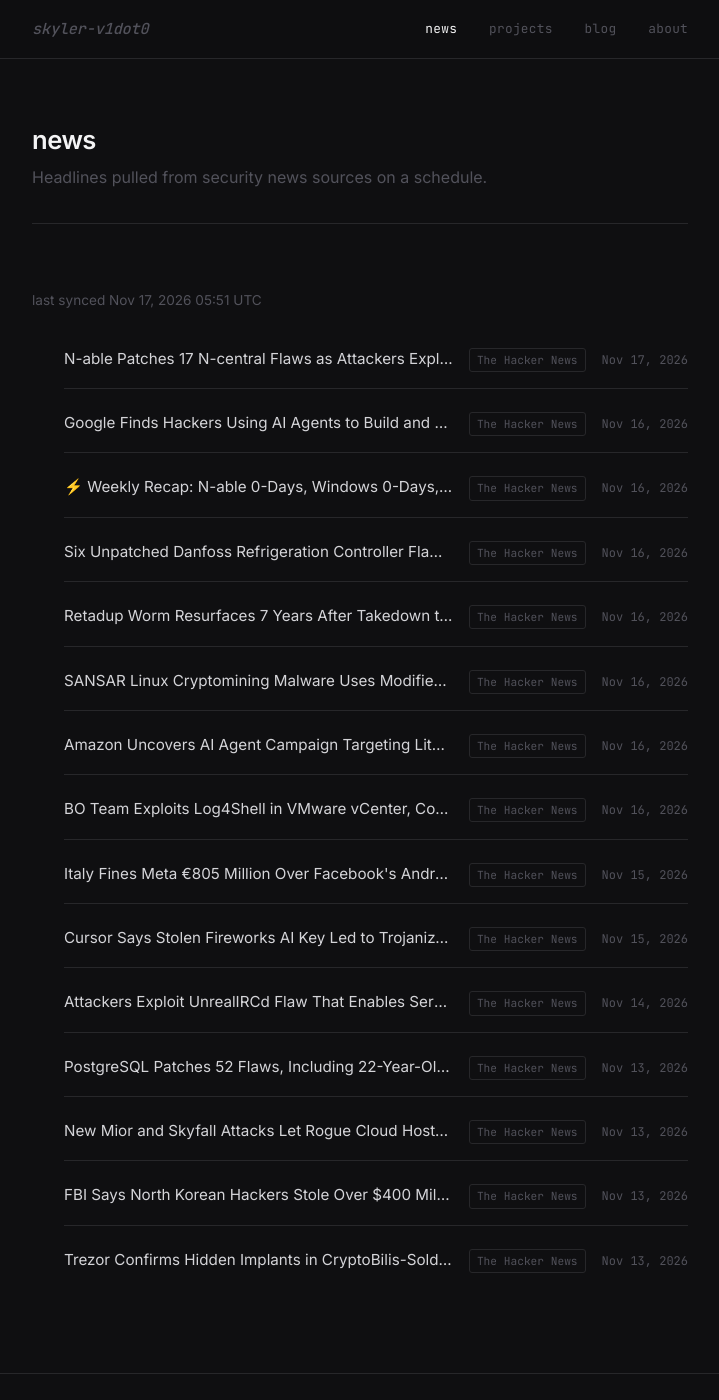
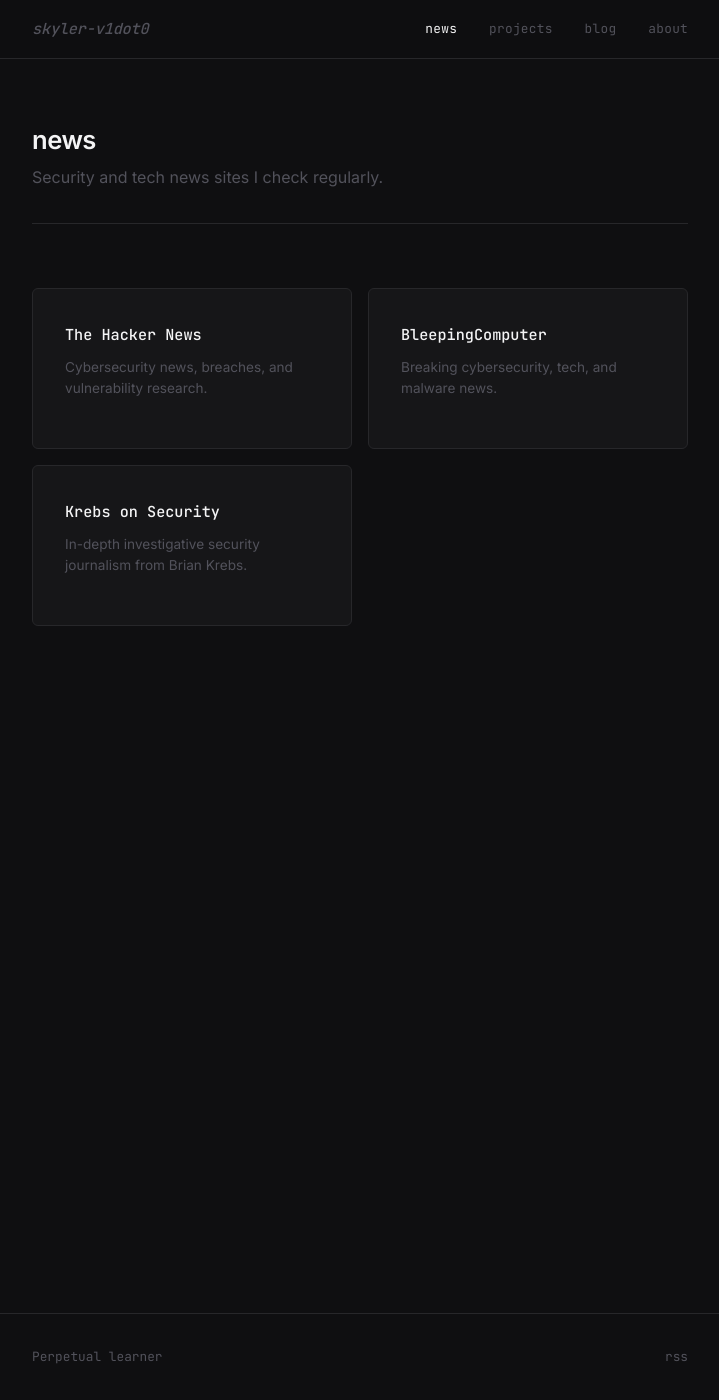
Before and after one commit to skyler-v1dot0/personal-site, a Jekyll site: the page built from news.html, in a window 1280 px wide and 1400 px high. Shown: the whole window, without its empty margins (280-999 px from the left). Built offline with Jekyll 4.4.1, drawn with Linux system fonts in a browser that asks for light colours.

Commit message:
Replace news RSS pipeline with a static list of link-out cards
- Remove the scheduled fetch pipeline (news.yml workflow,
  fetch_news.rb, news.yml/news_sources.yml data).
- Add _data/news_sites.yml (The Hacker News, BleepingComputer,
  Krebs on Security) rendered by news.html as static cards linking
  out to each site. No more scheduled commits or feed parsing.

```diff
--- a/_data/news.yml
+++ /dev/null
@@ -1,76 +0,0 @@
----
-updated_at: '2026-11-17T05:51:09Z'
-items:
-- title: N-able Patches 17 N-central Flaws as Attackers Exploit Earlier Bugs to Deploy
-    Crypto Miners
-  url: https://thehackernews.com/2026/11/n-able-patches-17-n-central-flaws-as.html
-  source: The Hacker News
-  published: '2026-11-17T05:00:34Z'
-- title: Google Finds Hackers Using AI Agents to Build and Run Exploits From Software
-    Patches
-  url: https://thehackernews.com/2026/11/google-finds-hackers-using-ai-agents-to.html
-  source: The Hacker News
-  published: '2026-11-16T14:00:00Z'
-- title: "⚡ Weekly Recap: N-able 0-Days, Windows 0-Days, Chrome 0-Days, Fridge 0-Days,
-    and More Bad Days"
-  url: https://thehackernews.com/2026/11/weekly-recap-n-able-0-days-windows-0.html
-  source: The Hacker News
-  published: '2026-11-16T13:27:20Z'
-- title: Six Unpatched Danfoss Refrigeration Controller Flaws Could Allow Remote Takeover
-    Without Login
-  url: https://thehackernews.com/2026/11/six-unpatched-danfoss-refrigeration.html
-  source: The Hacker News
-  published: '2026-11-16T12:34:21Z'
-- title: Retadup Worm Resurfaces 7 Years After Takedown to Spread CoffeeLoader Malware
-  url: https://thehackernews.com/2026/11/retadup-worm-resurfaces-7-years-after.html
-  source: The Hacker News
-  published: '2026-11-16T12:33:18Z'
-- title: SANSAR Linux Cryptomining Malware Uses Modified NVIDIA Library to Hide GPU
-    Activity
-  url: https://thehackernews.com/2026/11/sansar-linux-cryptomining-malware-uses.html
-  source: The Hacker News
-  published: '2026-11-16T09:32:57Z'
-- title: Amazon Uncovers AI Agent Campaign Targeting LiteLLM, Dify, and Other Apps
-    for API Keys
-  url: https://thehackernews.com/2026/11/amazon-uncovers-ai-agent-campaign.html
-  source: The Hacker News
-  published: '2026-11-16T07:34:21Z'
-- title: BO Team Exploits Log4Shell in VMware vCenter, Compromises Russian Firm's
-    Code-Signing Server
-  url: https://thehackernews.com/2026/11/bo-team-exploits-log4shell-in-vmware.html
-  source: The Hacker News
-  published: '2026-11-16T06:53:34Z'
-- title: Italy Fines Meta €805 Million Over Facebook's Android Gallery Access Without
-    Explicit Consent
-  url: https://thehackernews.com/2026/11/italy-fines-meta-805-million-over.html
-  source: The Hacker News
-  published: '2026-11-15T11:27:31Z'
-- title: Cursor Says Stolen Fireworks AI Key Led to Trojanized Claude Code Extension
-    Incident
-  url: https://thehackernews.com/2026/11/stolen-fireworks-ai-key-led-to-cursor.html
-  source: The Hacker News
-  published: '2026-11-15T08:22:04Z'
-- title: Attackers Exploit UnrealIRCd Flaw That Enables Server-Level Command Injection
-  url: https://thehackernews.com/2026/11/attackers-exploit-unrealircd-flaw-that.html
-  source: The Hacker News
-  published: '2026-11-14T12:38:35Z'
-- title: PostgreSQL Patches 52 Flaws, Including 22-Year-Old Bug Enabling Authenticated
-    RCE
-  url: https://thehackernews.com/2026/11/postgresql-patches-52-flaws-including.html
-  source: The Hacker News
-  published: '2026-11-13T16:53:08Z'
-- title: New Mior and Skyfall Attacks Let Rogue Cloud Hosts Steal Secrets From AMD
-    SEV-SNP VMs
-  url: https://thehackernews.com/2026/11/new-mior-and-skyfall-attacks-let-rogue.html
-  source: The Hacker News
-  published: '2026-11-13T15:27:05Z'
-- title: FBI Says North Korean Hackers Stole Over $400 Million in Crypto Using Deepfake
-    Video Calls
-  url: https://thehackernews.com/2026/11/fbi-says-north-korean-hackers-stole.html
-  source: The Hacker News
-  published: '2026-11-13T14:28:58Z'
-- title: Trezor Confirms Hidden Implants in CryptoBilis-Sold Wallets That Can Steal
-    Recovery Phrases
-  url: https://thehackernews.com/2026/11/trezor-confirms-hidden-hardware.html
-  source: The Hacker News
-  published: '2026-11-13T13:54:20Z'
--- /dev/null
+++ b/_data/news_sites.yml
@@ -0,0 +1,12 @@
+# Sites linked from /news/. Add more entries as needed.
+- name: "The Hacker News"
+  url: "https://thehackernews.com"
+  description: "Cybersecurity news, breaches, and vulnerability research."
+
+- name: "BleepingComputer"
+  url: "https://www.bleepingcomputer.com/"
+  description: "Breaking cybersecurity, tech, and malware news."
+
+- name: "Krebs on Security"
+  url: "https://krebsonsecurity.com/"
+  description: "In-depth investigative security journalism from Brian Krebs."
--- a/_data/news_sources.yml
+++ /dev/null
@@ -1,5 +0,0 @@
-# Feed sources for the /news/ page.
-# Fetched on a schedule by scripts/fetch_news.rb (see .github/workflows/news.yml)
-# and written to _data/news.yml. Add more sources here as needed.
-- name: "The Hacker News"
-  url: "https://feeds.feedburner.com/TheHackersNews"
--- a/assets/css/main.css
+++ b/assets/css/main.css
@@ -726,8 +726,42 @@ main.container {
 /* ===========================
    News Page
    =========================== */
-.news-updated {
-  margin-bottom: var(--spacing-lg);
+.news-grid {
+  display: grid;
+  grid-template-columns: repeat(auto-fill, minmax(220px, 1fr));
+  gap: var(--spacing-md);
+}
+
+.news-card {
+  display: block;
+  background: var(--bg-2);
+  border: 1px solid var(--border);
+  border-radius: 6px;
+  padding: var(--spacing-lg);
+  transition: border-color 0.15s ease;
+}
+
+.news-card:hover {
+  border-color: var(--text-muted);
+}
+
+.news-card-name {
+  display: block;
+  font-family: var(--font-mono);
+  font-size: 0.95rem;
+  font-weight: 500;
+  color: var(--text-strong);
+  margin-bottom: var(--spacing-sm);
+}
+
+.news-card:hover .news-card-name {
+  color: var(--accent);
+}
+
+.news-card-description {
+  font-size: 0.85rem;
+  color: var(--text-muted);
+  line-height: 1.6;
 }
 
 /* ===========================
--- a/news.html
+++ b/news.html
@@ -2,31 +2,14 @@
 layout: page
 title: news
 permalink: /news/
-description: "Headlines pulled from security news sources on a schedule."
+description: "Security and tech news sites I check regularly."
 ---
 
-{% if site.data.news.updated_at %}
-<p class="text-muted text-sm news-updated">
-  last synced {{ site.data.news.updated_at | date: "%b %d, %Y %H:%M UTC" }}
-</p>
-{% endif %}
-
-<ul class="post-list">
-  {% for item in site.data.news.items %}
-    <li class="post-list-item">
-      <div class="item-left">
-        <a href="{{ item.url | escape }}" target="_blank" rel="noopener noreferrer">{{ item.title | escape }}</a>
-        <div class="item-tags">
-          <span class="tag">{{ item.source | escape }}</span>
-        </div>
-      </div>
-      <span class="post-list-date">{{ item.published | date: "%b %d, %Y" }}</span>
-    </li>
-  {% else %}
-    <li class="post-list-item">
-      <div class="item-left">
-        <span class="text-muted">No news synced yet — check back after the next scheduled update.</span>
-      </div>
-    </li>
+<div class="news-grid">
+  {% for site in site.data.news_sites %}
+    <a class="news-card" href="{{ site.url }}" target="_blank" rel="noopener">
+      <span class="news-card-name">{{ site.name }}</span>
+      <p class="news-card-description">{{ site.description }}</p>
+    </a>
   {% endfor %}
-</ul>
+</div>
```
Also changed, not shown: CLAUDE.md (+1 -7 lines), scripts/fetch_news.rb (deleted, +0 -135 lines), .github/workflows/news.yml (deleted).
